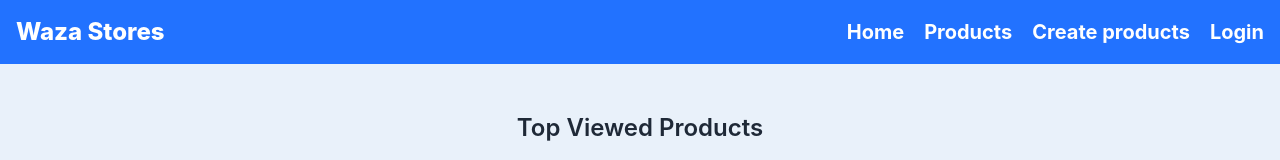
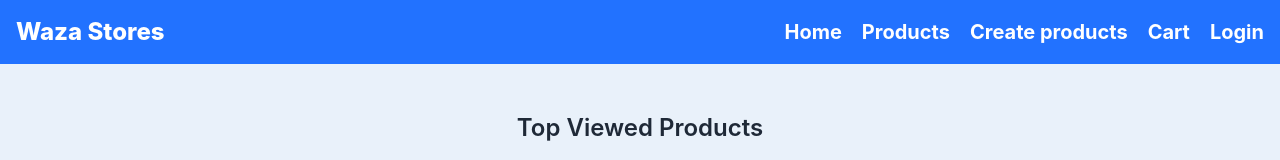
Before and after one commit to SAldanaNizama/E-comerce-proyect, a React (Create React App) app in the folder e-commerce-proyect/: page / in a window 1280 px wide. Shown: the top 160 px of the page. Built offline with nearby package versions, Linux system fonts and the light colour scheme; no server answers.

Commit message:
create payment

```diff
--- a/e-commerce-proyect/package.json
+++ b/e-commerce-proyect/package.json
@@ -5,6 +5,8 @@
   "dependencies": {
     "@headlessui/react": "^2.0.4",
     "@heroicons/react": "^2.1.3",
+    "@stripe/react-stripe-js": "^2.8.0",
+    "@stripe/stripe-js": "^4.3.0",
     "@testing-library/jest-dom": "^5.17.0",
     "@testing-library/react": "^13.4.0",
     "@testing-library/user-event": "^13.5.0",
--- a/e-commerce-proyect/src/App.js
+++ b/e-commerce-proyect/src/App.js
@@ -11,11 +11,16 @@ import Profile from "./components/profile/Profile";
 import { AuthProvider } from "./components/login/AuthContext";
 import PrivateRoute from "./components/PrivateRoute";
 import CreateProductForm from "./components/create/CreateProductForm";
+import CartPage from "./components/Cart/CartPage"; // Importar el componente del carrito
+import { CartProvider } from "./components/Cart/CartProvider"; // Importar el provider del carrito
 import "./App.css";
 
 function App() {
   return (
     <AuthProvider>
+      <CartProvider>
+        {" "}
+        {/* Proveedor del carrito envuelve toda la app */}
         <Router>
           <div className="App flex flex-col min-h-screen bg-transmitir-azulClaro text-futurista-negro">
             <header className="App-header">
@@ -31,12 +36,15 @@ function App() {
                 </Route>
                 <Route path="/about" element={<About />} />
                 <Route path="/support" element={<Support />} />
+                <Route path="/cart" element={<CartPage />} />{" "}
+                {/* Ruta para el carrito */}
               </Routes>
             </header>
             <div className="flex-grow"></div>
             <Footer />
           </div>
         </Router>
+      </CartProvider>
     </AuthProvider>
   );
 }
--- /dev/null
+++ b/e-commerce-proyect/src/components/Cart/CartProvider.js
@@ -0,0 +1,38 @@
+import React, { createContext, useContext, useState } from "react";
+
+const CartContext = createContext();
+
+export const useCart = () => useContext(CartContext);
+
+export const CartProvider = ({ children }) => {
+  const [cart, setCart] = useState([]);
+
+  const addToCart = (product, quantity) => {
+    const existingProduct = cart.find((item) => item.id === product.id);
+    if (existingProduct) {
+      setCart(
+        cart.map((item) =>
+          item.id === product.id
+            ? { ...item, quantity: item.quantity + quantity }
+            : item
+        )
+      );
+    } else {
+      setCart([...cart, { ...product, quantity }]);
+    }
+  };
+
+  const removeFromCart = (productId) => {
+    setCart(cart.filter((item) => item.id !== productId));
+  };
+
+  const clearCart = () => setCart([]);
+
+  return (
+    <CartContext.Provider
+      value={{ cart, addToCart, removeFromCart, clearCart }}
+    >
+      {children}
+    </CartContext.Provider>
+  );
+};
--- a/e-commerce-proyect/src/components/navBar/NavBar.jsx
+++ b/e-commerce-proyect/src/components/navBar/NavBar.jsx
@@ -1,4 +1,3 @@
-// src/components/Navbar.js
 import React from "react";
 import { Link } from "react-router-dom";
 import { useAuth } from "../login/AuthContext";
@@ -33,6 +32,12 @@ const Navbar = () => {
           >
             Create products
           </Link>
+          <Link
+            to="/cart"
+            className="text-transmitir-blanco text-xl font-bold hover:text-futurista-negro"
+          >
+            Cart
+          </Link>
           {user ? (
             <Link
               to="/profile"
--- /dev/null
+++ b/package.json
@@ -0,0 +1,6 @@
+{
+  "dependencies": {
+    "@stripe/react-stripe-js": "^2.8.0",
+    "@stripe/stripe-js": "^4.3.0"
+  }
+}
```
Also changed, not shown: 2 other files (tests, documents, lock files or other folders). Lines whose indentation alone changed are shown as unchanged.
